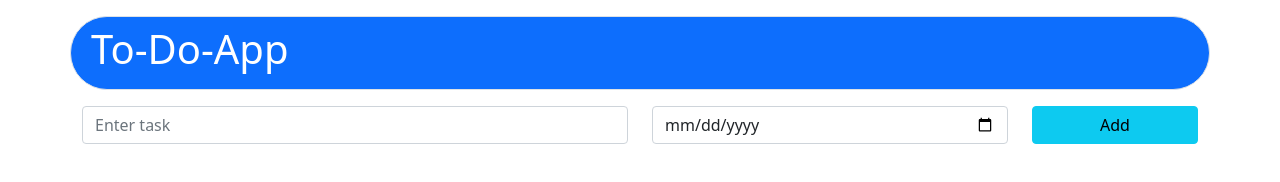
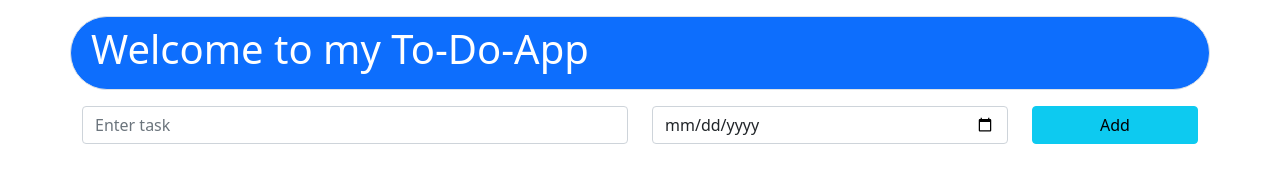
Before and after one commit to PRATIKSHA-PAWADE/ZealAppProject1, a plain HTML site: page index.html.html in a window 1280 px wide. Drawn offline with nearby package versions, Linux system fonts and the light colour scheme.

Commit message:
Change Header Section

```diff
--- a/index.html.html
+++ b/index.html.html
@@ -11,7 +11,7 @@
      <div class="row bg-primary text-white p-2 border  rounded-pill">
         <div class="col">
             <h1>
-                To-Do-App
+               Welcome to my To-Do-App
             </h1>
         </div>
      </div>
```
